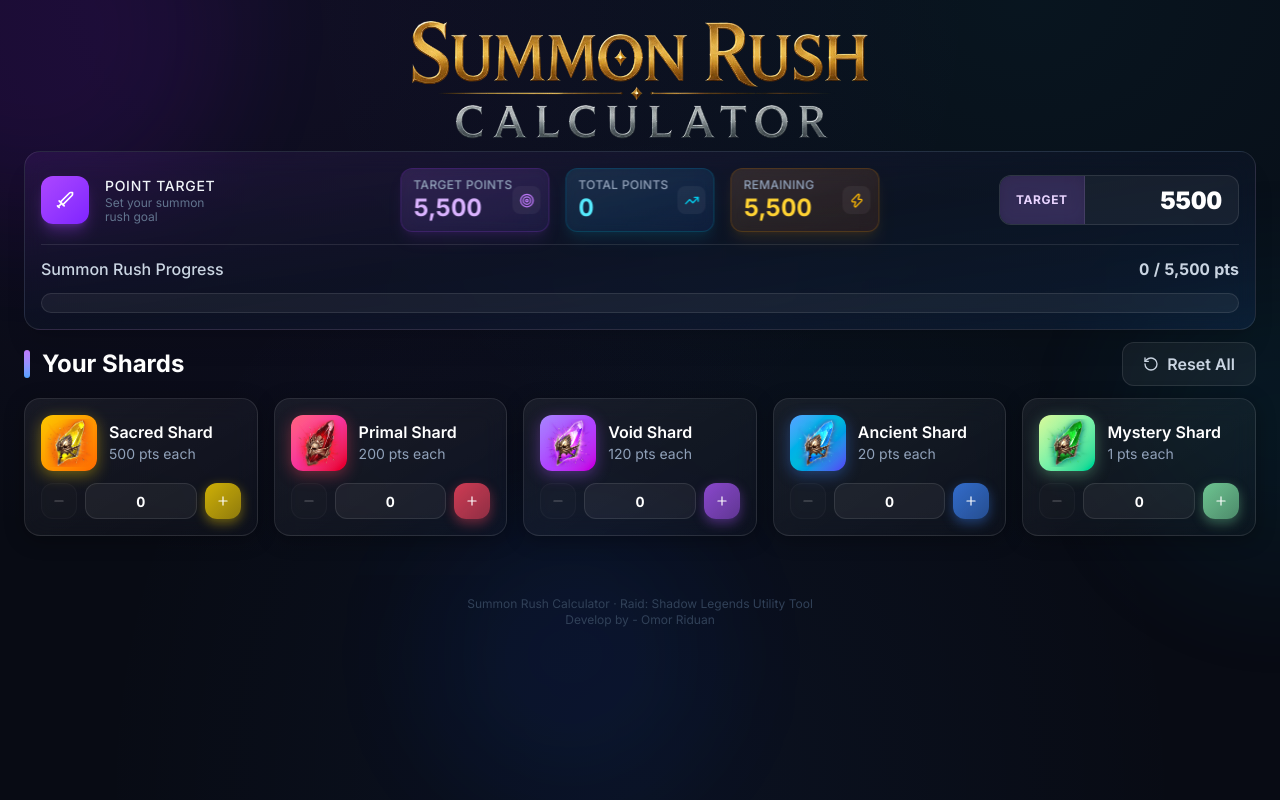
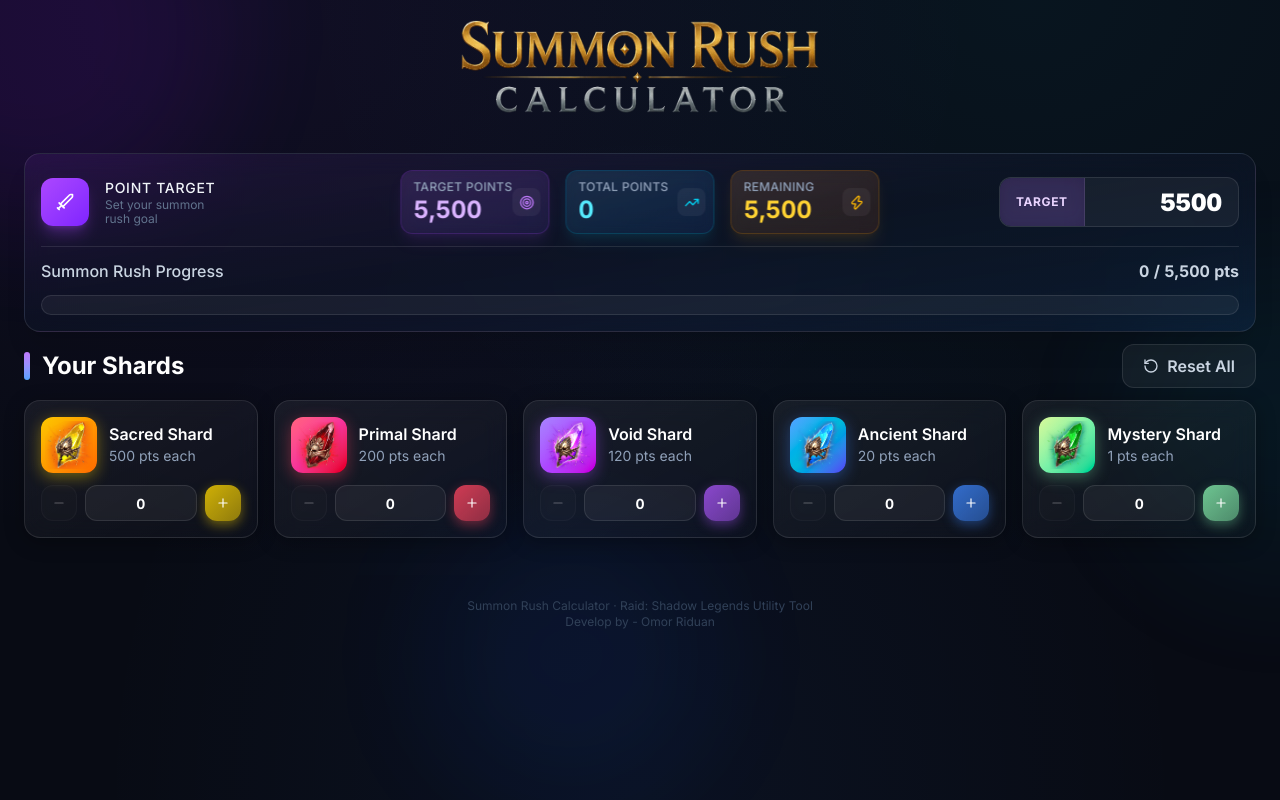
Before and after one commit to smRid/rsl-summon-rush-calculator, a Next.js app: page / in a window 1280 px wide. Built offline with nearby package versions, Linux system fonts and the light colour scheme.

Commit message:
update home page UI

```diff
--- a/src/components/SummonRushCalculator.tsx
+++ b/src/components/SummonRushCalculator.tsx
@@ -155,7 +155,7 @@
             width={800}
             height={200}
             priority
-            className="mx-auto h-auto w-full max-w-[280px] sm:max-w-[300px] lg:max-w-[460px] 2xl:max-w-[580px]"
+            className="mx-auto h-auto w-full max-w-[200px] sm:max-w-[250px] lg:max-w-[360px] 2xl:max-w-[580px]"
           />
         </header>
 
@@ -164,7 +164,7 @@
           className={cn(
             "mb-3 rounded-2xl border border-white/10 backdrop-blur-md",
             "bg-gradient-to-br from-purple-500/10 via-slate-900/50 to-blue-500/10",
-            "p-3 lg:p-4 shadow-xl"
+            "p-3 lg:p-4 shadow-xl mt-10"
           )}
         >
           <div className="flex flex-col min-[900px]:relative min-[900px]:min-h-12 lg:min-h-16 min-[900px]:flex-row items-stretch min-[900px]:items-center gap-3 lg:gap-4">
```
